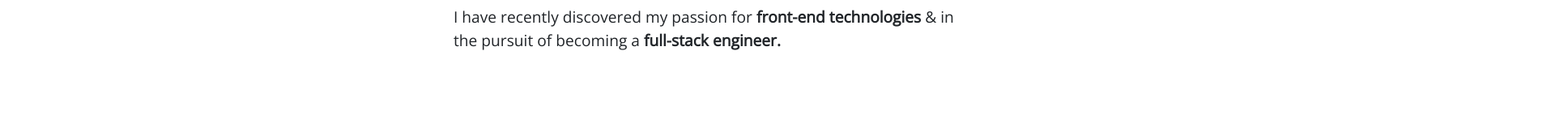
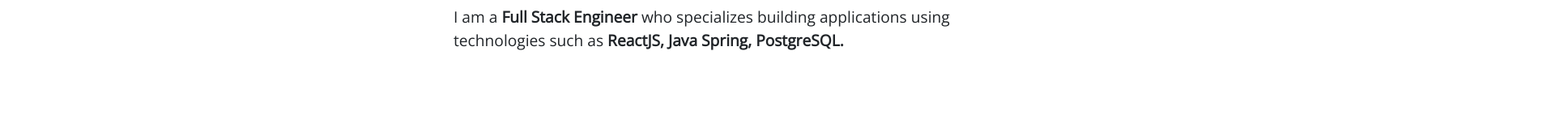
Before and after one commit to skaytech/myprofile, a plain HTML site: page index.html in a window 1280 px wide. Shown: the part 469-616 px from the top of the page at 81% size, 1920 px wide, since content can reach past the window. Drawn offline with nearby package versions, Linux system fonts and the light colour scheme.

Commit message:
Minor change to description

```diff
--- a/index.html
+++ b/index.html
@@ -75,7 +75,7 @@
                             I have worked with multiple <strong>Startup, Consumer & Enterprise companies</strong> to help them build exciting products.
                         </p>
                         <p>
-                            I have recently discovered my passion for <strong> front-end technologies</strong> & in the pursuit of becoming a <strong>full-stack engineer.</strong>
+                            I am a <strong>Full Stack Engineer </strong> who specializes building applications using technologies such as <strong>ReactJS, Java Spring, PostgreSQL.</strong>
                         </p>
                     </div>
                 </div>
```
